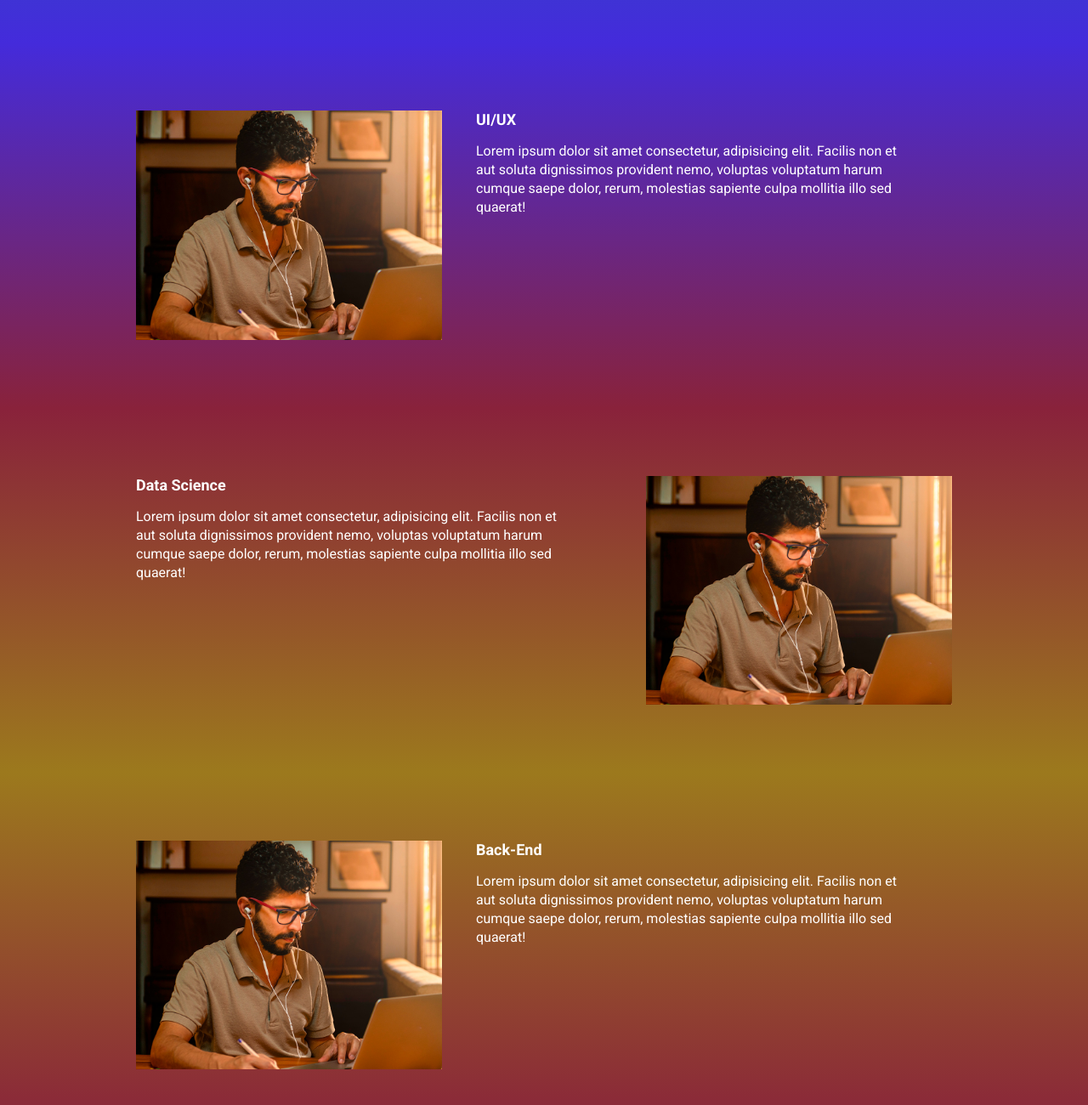
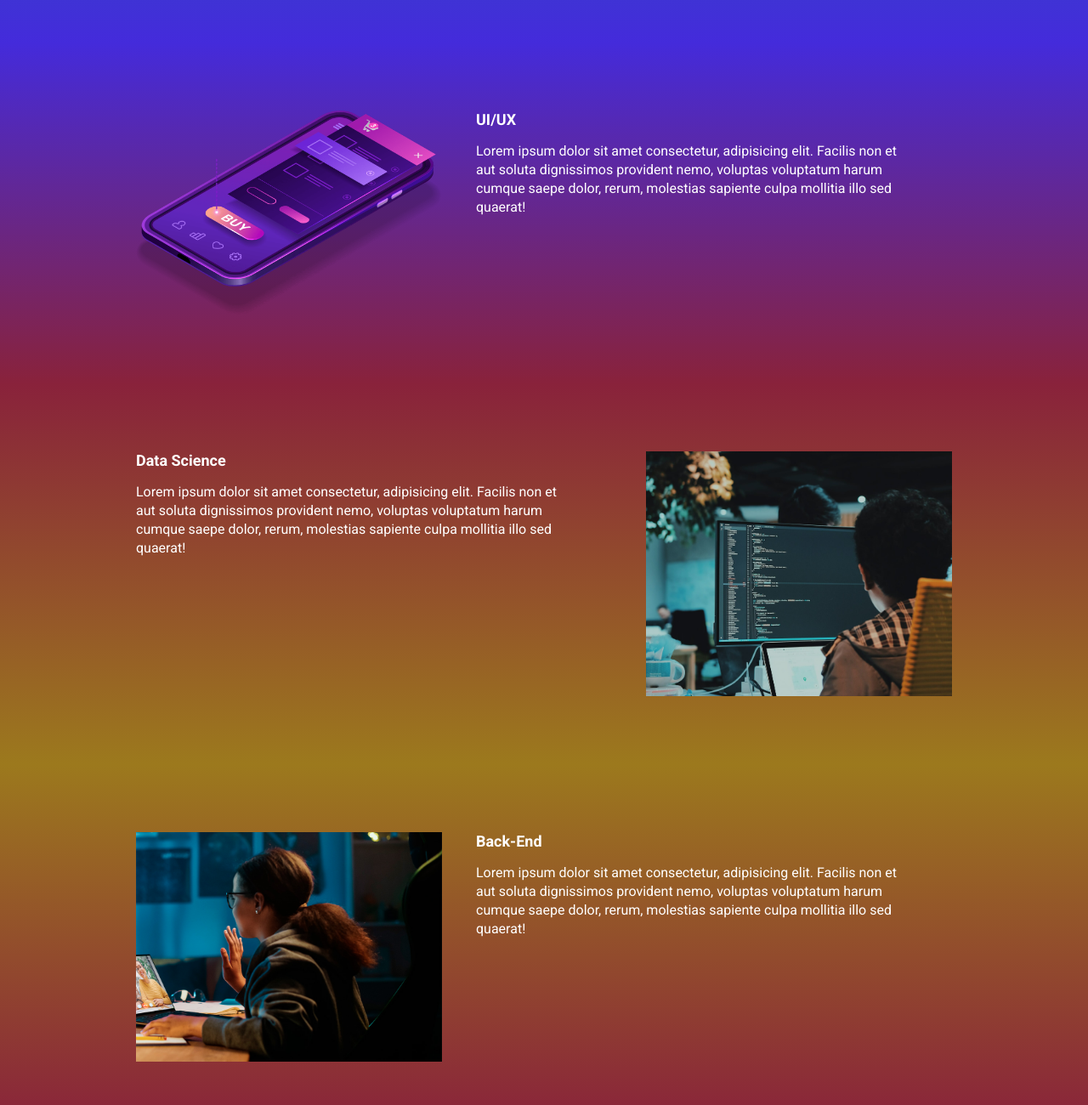
Before and after one commit to DGzzzzz/ebac_tech_talks, a website built with Parcel: page src/index.html in a window 1280 px wide. Shown: the part 940-2240 px from the top of the page at 85% size. Built offline with nearby package versions, Linux system fonts and the light colour scheme.

Commit message:
update: imagens das section

```diff
--- a/src/index.html
+++ b/src/index.html
@@ -58,7 +58,7 @@
                     Lorem ipsum dolor sit amet consectetur, adipisicing elit. Facilis non et aut soluta dignissimos provident nemo, voluptas voluptatum harum cumque saepe dolor, rerum, molestias sapiente culpa mollitia illo sed quaerat!
                 </p>
             </div>
-            <img src="./images/frontend.png" alt="Front-End" class="event__image">
+            <img src="./images/ui-ux.png" alt="UI/UX" class="event__image">
         </div>
     </section>
     <section class="event event--data-science">
@@ -69,7 +69,7 @@
                     Lorem ipsum dolor sit amet consectetur, adipisicing elit. Facilis non et aut soluta dignissimos provident nemo, voluptas voluptatum harum cumque saepe dolor, rerum, molestias sapiente culpa mollitia illo sed quaerat!
                 </p>
             </div>
-            <img src="./images/frontend.png" alt="Front-End" class="event__image">
+            <img src="./images/data.png" alt="Data Science" class="event__image">
         </div>
     </section>
     <section class="event event--backend event--image-left">
@@ -80,7 +80,7 @@
                     Lorem ipsum dolor sit amet consectetur, adipisicing elit. Facilis non et aut soluta dignissimos provident nemo, voluptas voluptatum harum cumque saepe dolor, rerum, molestias sapiente culpa mollitia illo sed quaerat!
                 </p>
             </div>
-            <img src="./images/frontend.png" alt="Front-End" class="event__image">
+            <img src="./images/backend.png" alt="Back-End" class="event__image">
         </div>
     </section>
     <script src="https://unpkg.com/aos@next/dist/aos.js"></script>
```
